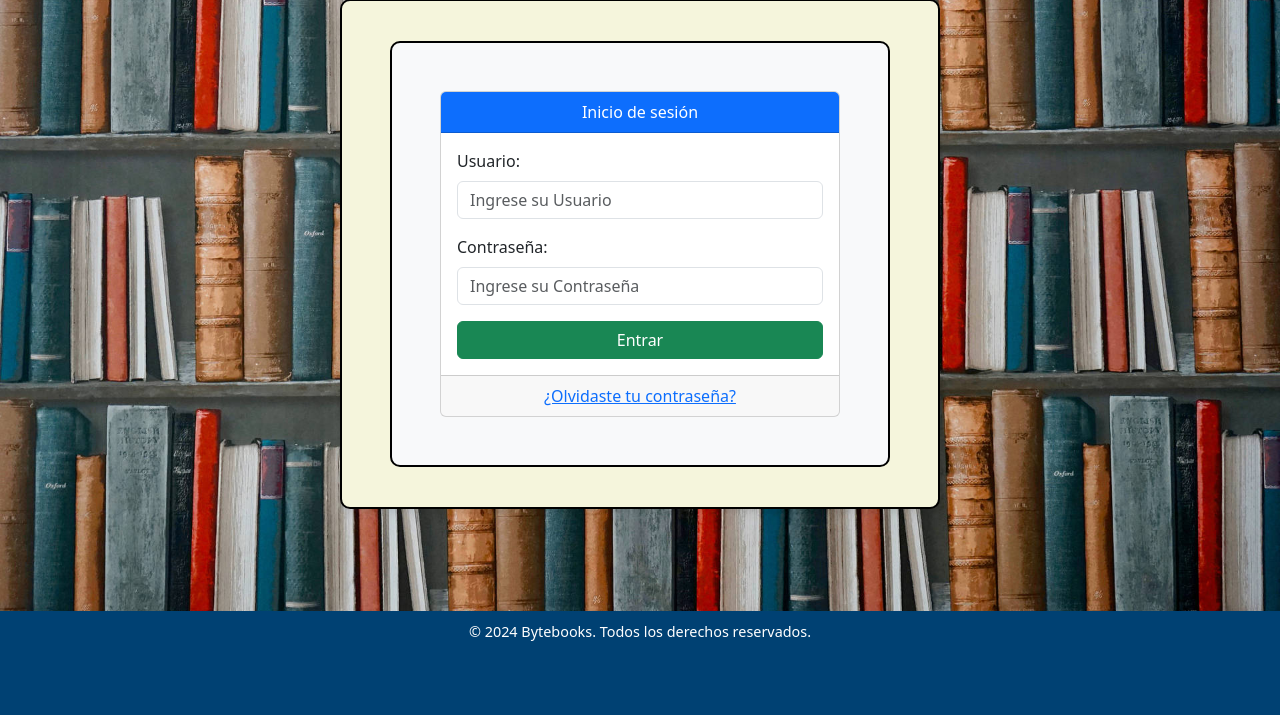
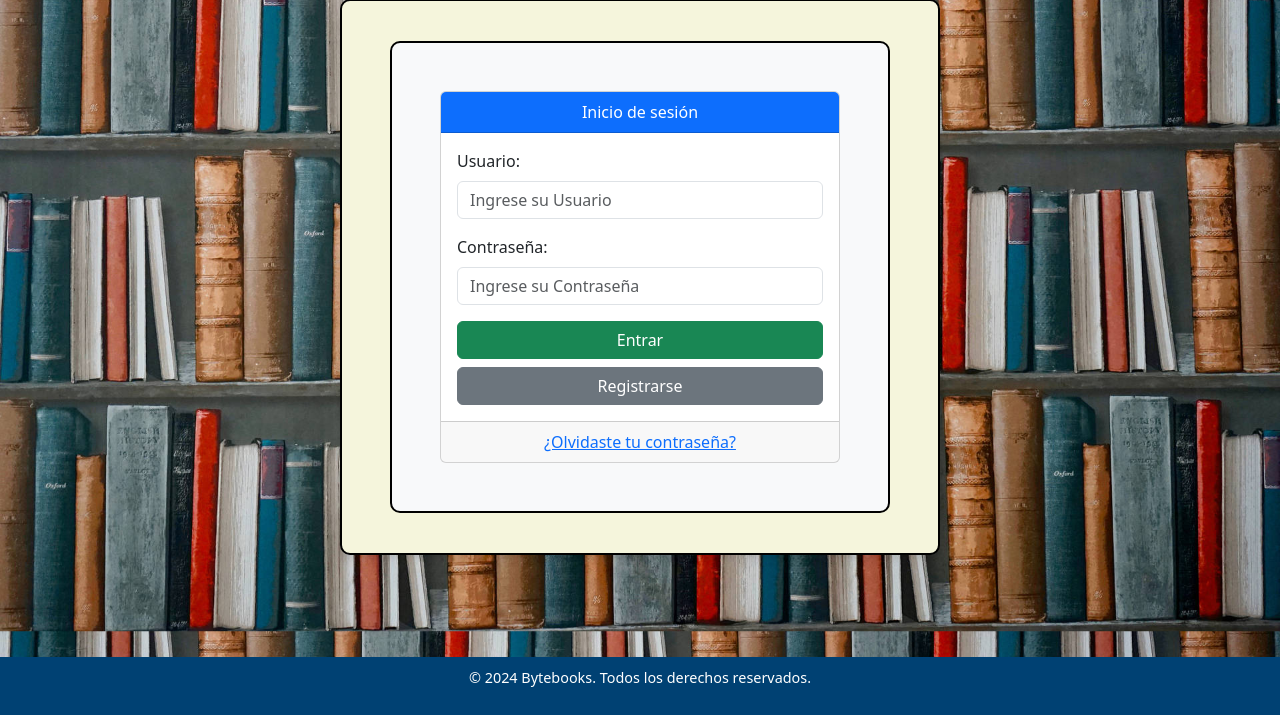
Before and after one commit to Codemaker83639/Bytebooks, a Flask app: page /Login in a window 1280 px wide. Shown: the part 222-937 px from the top of the page. Before the commit the page ends 863 px from the top, so only its background shows below. Run offline with Flask 3, Linux system fonts and the light colour scheme; some libraries are stand-ins or nearby versions.

Commit message:
Login cambios 2

```diff
--- a/Templates/Admin/Login.html
+++ b/Templates/Admin/Login.html
@@ -85,7 +85,9 @@
                             <label for="txtPassword" class="form-label text-start">Contraseña:</label>
                             <input type="password" class="form-control" name="txtPassword" id="txtPassword" placeholder="Ingrese su Contraseña" required>
                         </div>
-                        <button type="submit" class="btn btn-success w-100">Entrar</button>
+                        <button type="submit" class="btn btn-success w-100 mb-2">Entrar</button>
+                        <!-- Nuevo botón de Registrarse -->
+                        <a href="/Admin/Register" class="btn btn-secondary w-100">Registrarse</a>
                     </form>
                 </div>
                 <div class="card-footer text-center text-muted">
```
